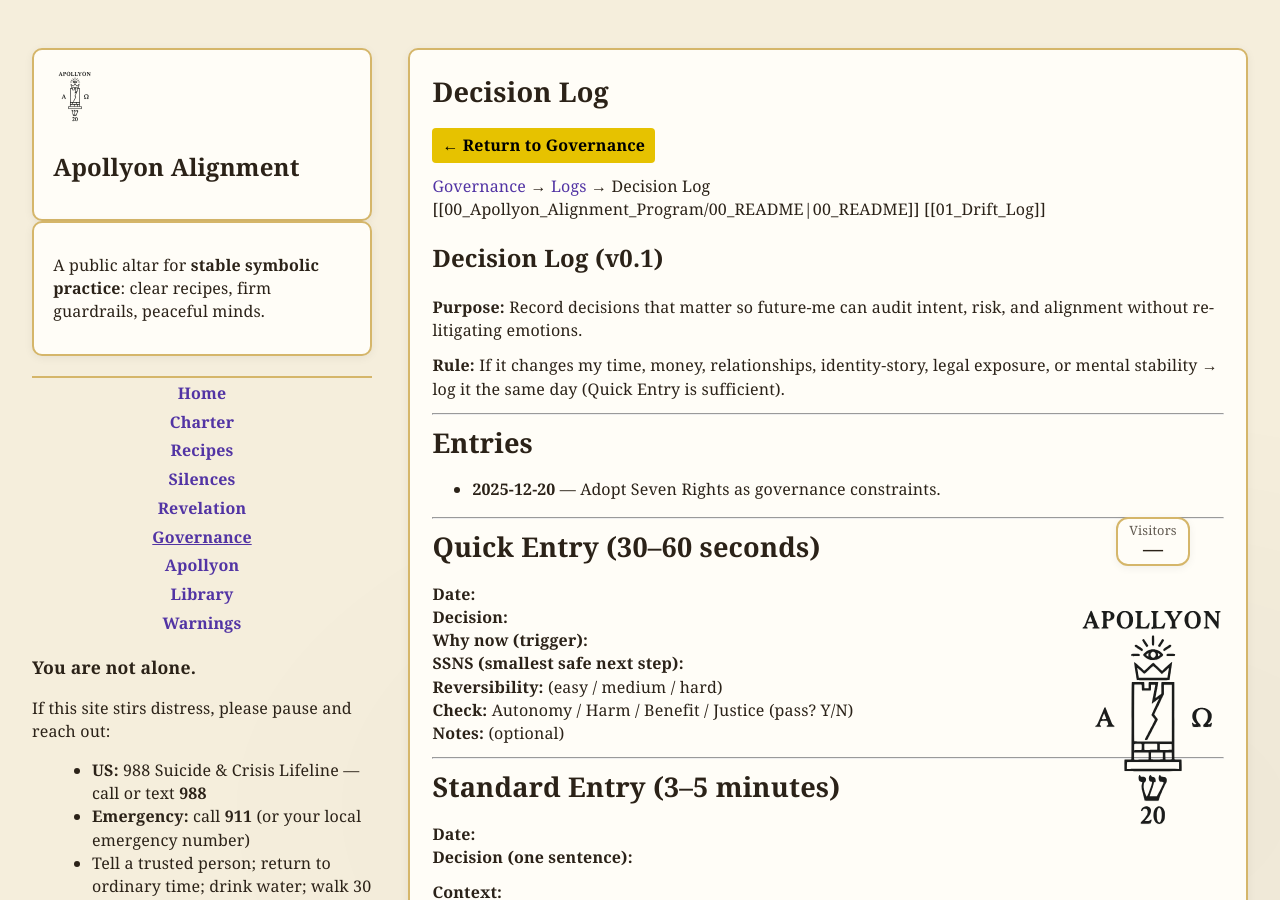
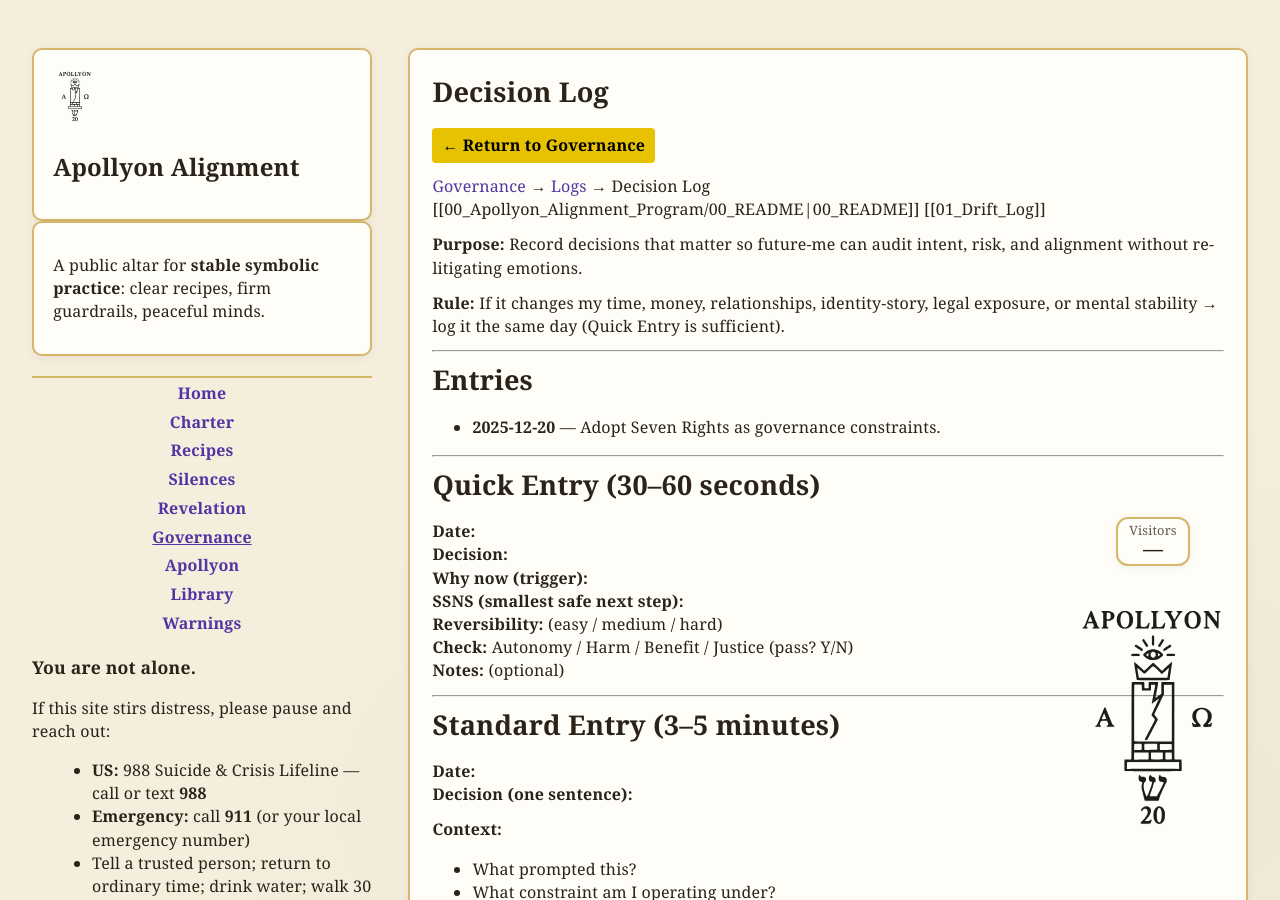
Before and after one commit to Troy-Will/apollyon-alignment, a Jekyll site: the page built from governance/logs/decision-log.md, in a window 1280 px wide and 900 px high. Built offline with Jekyll 4.4.1, drawn with Linux system fonts in a browser that asks for light colours.

Commit message:
Update decision-log.md

```diff
--- a/governance/logs/decision-log.md
+++ b/governance/logs/decision-log.md
@@ -11,7 +11,6 @@ tags: [logs, decisions]
 [[00_Apollyon_Alignment_Program/00_README|00_README]]
 [[01_Drift_Log]]
 
-# Decision Log (v0.1)
 
 **Purpose:** Record decisions that matter so future-me can audit intent, risk, and alignment without re-litigating emotions.
 
```
